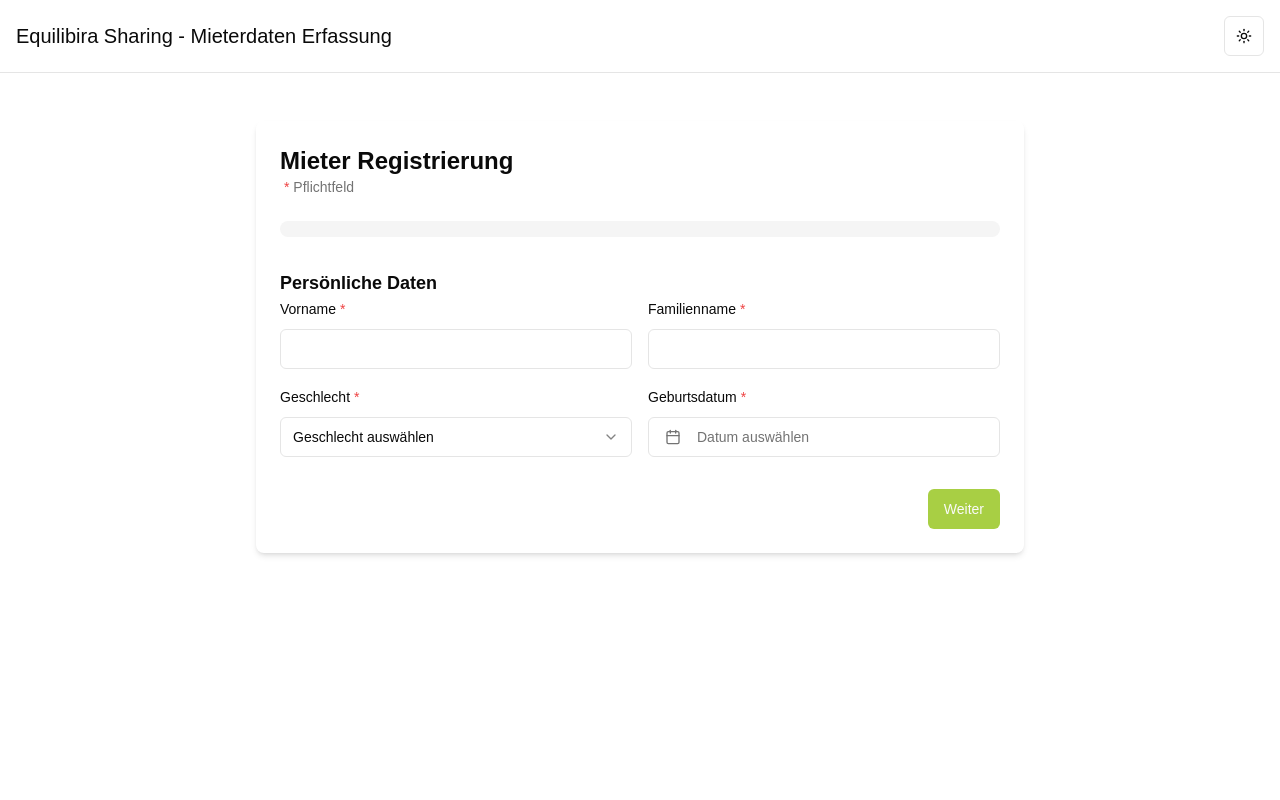
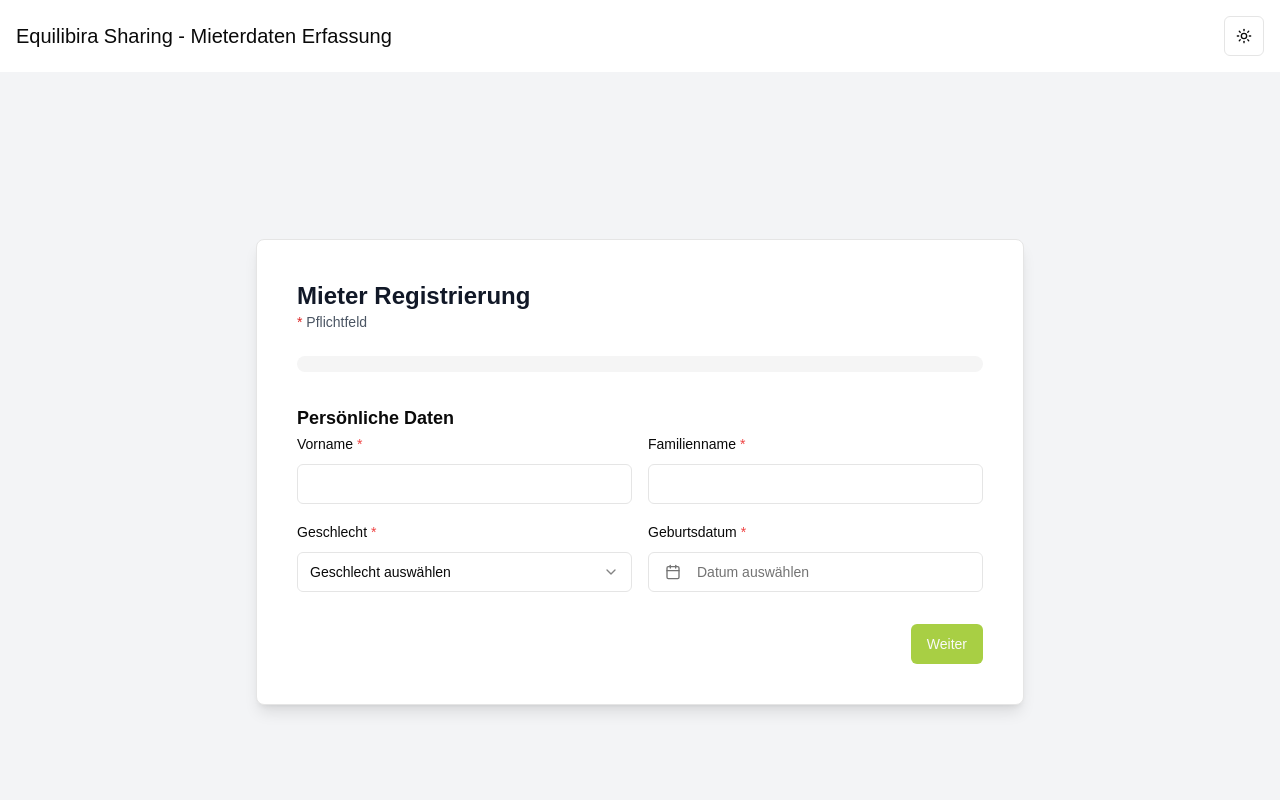
Before and after one commit to Equilibria-sharing-DP/equilibriaSharing_frontend, a Next.js app: page /tenantRegistration in a window 1280 px wide. Shown: the top 800 px of the page. Built offline with nearby package versions, Linux system fonts and the light colour scheme.

Commit message:
Small Design Changes: Better Contrast

```diff
--- a/src/app/tenantRegistration/page.tsx
+++ b/src/app/tenantRegistration/page.tsx
@@ -1,17 +1,19 @@
-import React, { ReactElement } from 'react';
+import React, { ReactElement } from "react";
 import { FormAustria } from "@/components/tenantRegistrationComponents/formAustria";
 
 export default function TenantRegistrationPage(): ReactElement {
     return (
-        <div className="min-h-screen py-12 px-4 sm:px-6 lg:px-8">
-            <div className="max-w-3xl mx-auto">
-                <div className="shadow-md rounded-lg overflow-hidden">
-                    <div className="px-4 py-5 sm:p-6">
-                        <h1 className="text-2xl font-semibold ">Mieter Registrierung</h1>
-                        <p className="text-sm text-muted-foreground mb-6">
-                            <span className="text-red-500 ml-1">*</span> Pflichtfeld
+        <div className="min-h-screen flex items-center justify-center bg-gray-100 dark:bg-black py-12 px-4 sm:px-6 lg:px-8">
+            <div className="max-w-3xl w-full">
+                <div className="bg-white dark:bg-[#0A0A0A] shadow-lg dark:shadow-none border  rounded-lg overflow-hidden">
+                    <div className="px-6 py-8 sm:p-10">
+                        <h1 className="text-2xl font-semibold text-gray-900 dark:text-white">
+                            Mieter Registrierung
+                        </h1>
+                        <p className="text-sm text-gray-600 dark:text-gray-400 mb-6">
+                            <span className="text-red-600 dark:text-red-500">*</span> Pflichtfeld
                         </p>
-                        <FormAustria/>
+                        <FormAustria />
                     </div>
                 </div>
             </div>
--- a/src/components/footer.tsx
+++ b/src/components/footer.tsx
@@ -6,7 +6,7 @@ export function Footer() {
     return (
         <footer className="container relative p-8 mx-auto xl:px-0">
             <div
-                className="grid max-w-screen-xl grid-cols-1 gap-4 pt-10 mx-auto border-t border-gray-10 lg:grid-cols-3">
+                className="grid max-w-screen-xl grid-cols-1 gap-4 mx-auto  lg:grid-cols-3">
                 <div className="flex justify-center lg:justify-start">
 
                     <span className="flex space-x-2">
--- a/src/components/tenantDataManagementComponents/navbar.tsx
+++ b/src/components/tenantDataManagementComponents/navbar.tsx
@@ -11,7 +11,7 @@ export const Navbar = () => {
     ];
 
     return (
-        <div className="max-w-screen-xl gap-4 mx-auto border-b border-gray-10">
+        <div className="max-w-screen-xl gap-4 mx-auto">
             <nav className="container relative flex items-center justify-between p-4 mx-auto lg:justify-between">
                 <Link href="/" className="flex items-center space-x-2 text-xl font-medium">
                     <span>Equilibira Sharing - Mieterdaten Management</span>
--- a/src/components/tenantRegistrationComponents/navbar.tsx
+++ b/src/components/tenantRegistrationComponents/navbar.tsx
@@ -5,7 +5,7 @@ import {ModeToggle} from "@/components/mode-toggle";
 export const Navbar = () => {
 
     return (
-        <div className="max-w-screen-xl gap-4 mx-auto border-b border-gray-10">
+        <div className="max-w-screen-xl gap-4 mx-auto ">
             <nav className="container relative flex items-center justify-between p-4 mx-auto lg:justify-between">
                 <Link href="/" className="flex items-center space-x-2 text-xl font-medium">
                     <span>Equilibira Sharing - Mieterdaten Erfassung</span>
```
